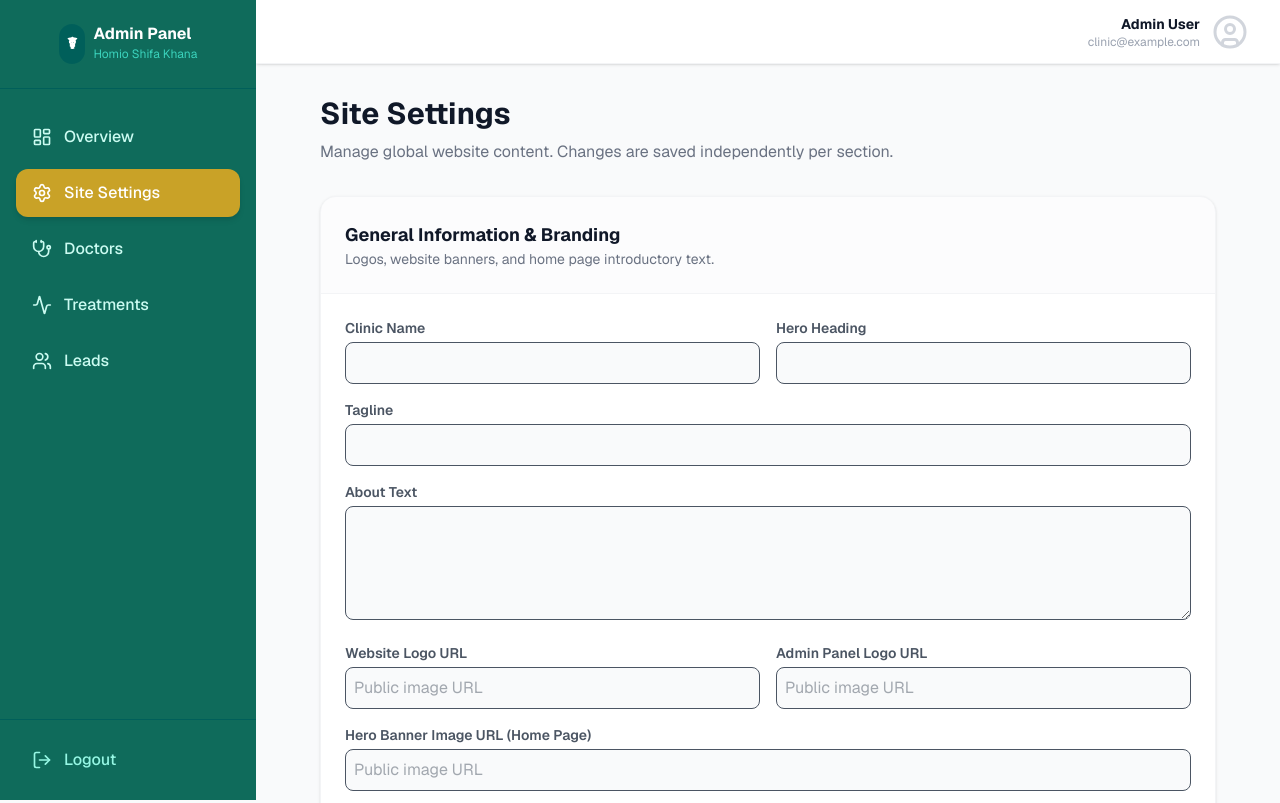
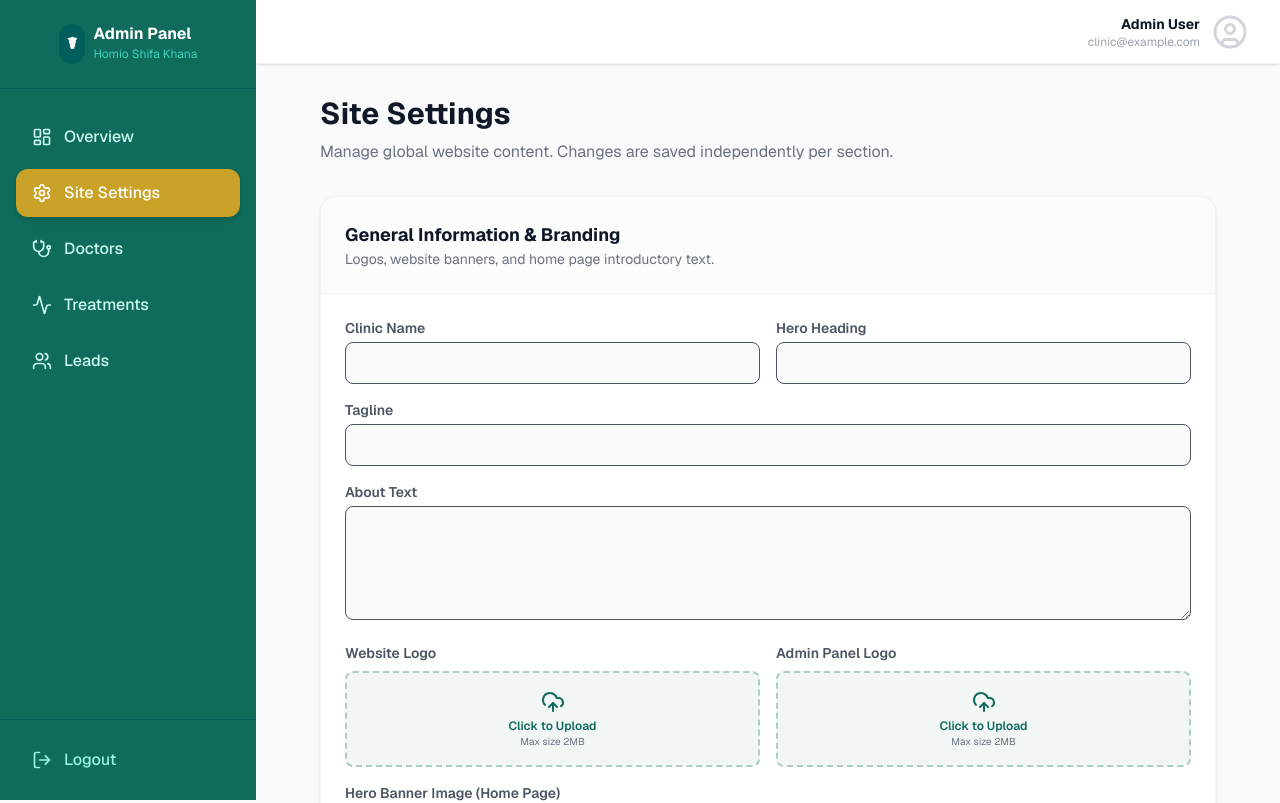
Before and after one commit to mrmahid141528/homioshifakhana-clinic, a Next.js app: page /dashboard/settings in a window 1280 px wide. Shown: the top 803 px of the page. Built offline with nearby package versions, Linux system fonts and the light colour scheme; no server answers; the database is empty.

Commit message:
feat: added direct supabase storage image upload system for admin settings

```diff
--- /dev/null
+++ b/src/components/admin/ImageUploader.tsx
@@ -0,0 +1,107 @@
+"use client";
+
+import { useState } from "react";
+import { supabase } from "@/lib/supabase/client";
+import { Loader2, UploadCloud, Trash2 } from "lucide-react";
+import { toast } from "sonner";
+
+export function ImageUploader({
+    value,
+    onChange,
+    label = "Upload Image"
+}: {
+    value?: string;
+    onChange: (url: string) => void;
+    label?: string;
+}) {
+    const [isUploading, setIsUploading] = useState(false);
+
+    const handleUpload = async (e: React.ChangeEvent<HTMLInputElement>) => {
+        const file = e.target.files?.[0];
+        if (!file) return;
+
+        if (!file.type.startsWith("image/")) {
+            return toast.error("Please upload a valid image file.");
+        }
+
+        // Limit to ~2MB just for sanity
+        if (file.size > 2 * 1024 * 1024) {
+            return toast.error("Image must be smaller than 2MB.");
+        }
+
+        setIsUploading(true);
+        // Standardize file name
+        const fileExt = file.name.split('.').pop();
+        const fileName = `${Math.random().toString(36).substring(2, 15)}_${Date.now()}.${fileExt}`;
+
+        try {
+            // Upload to Storage
+            const { data, error } = await supabase.storage
+                .from('clinic-images')
+                .upload(fileName, file, { cacheControl: '3600', upsert: true });
+
+            if (error) throw error;
+
+            // Get public URL
+            const { data: { publicUrl } } = supabase.storage.from('clinic-images').getPublicUrl(data.path);
+
+            onChange(publicUrl);
+            toast.success("Image uploaded successfully!");
+        } catch (error: any) {
+            toast.error("Upload failed: " + (error.message || "Ensure bucket exists"));
+        } finally {
+            setIsUploading(false);
+        }
+    };
+
+    const handleRemove = () => {
+        onChange("");
+    };
+
+    return (
+        <div className="flex flex-col gap-2">
+            <span className="text-sm font-semibold">{label}</span>
+
+            <div className="flex items-center gap-4">
+                {value ? (
+                    <div className="relative group w-24 h-24 rounded-lg overflow-hidden border border-gray-200 bg-gray-50 flex-shrink-0">
+                        {/* eslint-disable-next-line @next/next/no-img-element */}
+                        <img src={value} alt="Preview" className="w-full h-full object-contain" />
+                        <div className="absolute inset-0 bg-black/40 opacity-0 group-hover:opacity-100 transition-opacity flex items-center justify-center">
+                            <button type="button" onClick={handleRemove} className="bg-red-500 text-white p-2 rounded-full cursor-pointer hover:bg-red-600 transition">
+                                <Trash2 size={16} />
+                            </button>
+                        </div>
+                    </div>
+                ) : (
+                    <label className={`w-full flex flex-col items-center justify-center h-24 border-2 border-dashed border-primary-dark-green/30 bg-primary-dark-green/5 rounded-lg cursor-pointer hover:bg-primary-dark-green/10 transition relative ${isUploading && 'pointer-events-none opacity-60'}`}>
+                        {isUploading ? (
+                            <Loader2 size={24} className="text-primary-dark-green animate-spin" />
+                        ) : (
+                            <>
+                                <UploadCloud size={24} className="text-primary-dark-green mb-1" />
+                                <span className="text-xs font-semibold text-primary-dark-green">Click to Upload</span>
+                                <span className="text-[10px] text-gray-500">Max size 2MB</span>
+                            </>
+                        )}
+                        <input
+                            type="file"
+                            className="hidden"
+                            accept="image/*"
+                            onChange={handleUpload}
+                            disabled={isUploading}
+                        />
+                    </label>
+                )}
+
+                {/* If an image exists, still allow to replace by putting another box, or relying on remove then upload. */}
+                {value && (
+                    <div className="flex-1">
+                        <p className="text-xs text-green-600 font-medium mb-1">Upload complete</p>
+                        <input type="text" readOnly value={value} className="w-full text-xs text-gray-400 bg-gray-50 border p-2 rounded outline-none" />
+                    </div>
+                )}
+            </div>
+        </div>
+    );
+}
--- a/src/components/admin/doctors/DoctorsClient.tsx
+++ b/src/components/admin/doctors/DoctorsClient.tsx
@@ -7,6 +7,7 @@ import * as z from "zod";
 import { supabase } from "@/lib/supabase/client";
 import { toast } from "sonner";
 import { Pencil, Trash2, PlusCircle, X, Loader2, ArrowUp, ArrowDown } from "lucide-react";
+import { ImageUploader } from "@/components/admin/ImageUploader";
 
 // --- Schema ---
 const docSchema = z.object({
@@ -27,7 +28,7 @@ export function DoctorsClient({ initialDoctors }: { initialDoctors: any[] }) {
     const [isModalOpen, setIsModalOpen] = useState(false);
     const [editingDoc, setEditingDoc] = useState<Doctor | null>(null);
 
-    const { register, handleSubmit, reset, formState: { errors, isSubmitting } } = useForm<Doctor>({
+    const { register, handleSubmit, reset, watch, setValue, formState: { errors, isSubmitting } } = useForm<Doctor>({
         resolver: zodResolver(docSchema)
     });
 
@@ -163,8 +164,11 @@ export function DoctorsClient({ initialDoctors }: { initialDoctors: any[] }) {
                                     <input type="number" {...register('display_order')} className="w-full border rounded-lg p-2 bg-gray-50" />
                                 </div>
                                 <div>
-                                    <label className="block text-sm font-semibold mb-1">Photo URL</label>
-                                    <input {...register('photo_url')} placeholder="Public URL after upload" className="w-full border rounded-lg p-2 bg-gray-50" />
+                                    <ImageUploader
+                                        label="Doctor Photo"
+                                        value={watch('photo_url')}
+                                        onChange={(url) => setValue('photo_url', url, { shouldValidate: true })}
+                                    />
                                 </div>
                             </div>
 
--- a/src/components/admin/settings/SettingsForms.tsx
+++ b/src/components/admin/settings/SettingsForms.tsx
@@ -7,6 +7,7 @@ import { toast } from "sonner";
 import { supabase } from "@/lib/supabase/client";
 import { useState } from "react";
 import { Loader2 } from "lucide-react";
+import { ImageUploader } from "@/components/admin/ImageUploader";
 
 // --- Custom Button Component ---
 function SubmitBtn({ isSubmitting }: { isSubmitting: boolean }) {
@@ -32,7 +33,7 @@ const generalSchema = z.object({
 });
 
 export function GeneralInfoForm({ initialData }: { initialData: any }) {
-    const { register, handleSubmit, formState: { errors, isSubmitting } } = useForm<z.infer<typeof generalSchema>>({
+    const { register, handleSubmit, watch, setValue, formState: { errors, isSubmitting } } = useForm<z.infer<typeof generalSchema>>({
         resolver: zodResolver(generalSchema),
         defaultValues: {
             clinic_name: initialData?.clinic_name || "",
@@ -74,19 +75,28 @@ export function GeneralInfoForm({ initialData }: { initialData: any }) {
             </div>
             <div className="grid grid-cols-1 md:grid-cols-2 gap-4">
                 <div>
-                    <label className="block text-sm font-semibold mb-1">Website Logo URL</label>
-                    <input {...register('logo_url')} className="w-full border rounded-lg p-2 bg-gray-50 focus:outline-primary-dark-green" placeholder="Public image URL" />
+                    <ImageUploader
+                        label="Website Logo"
+                        value={watch('logo_url')}
+                        onChange={(url) => setValue('logo_url', url, { shouldValidate: true })}
+                    />
                     {errors.logo_url && <p className="text-red-500 text-xs mt-1">{errors.logo_url.message}</p>}
                 </div>
                 <div>
-                    <label className="block text-sm font-semibold mb-1">Admin Panel Logo URL</label>
-                    <input {...register('admin_logo_url')} className="w-full border rounded-lg p-2 bg-gray-50 focus:outline-primary-dark-green" placeholder="Public image URL" />
+                    <ImageUploader
+                        label="Admin Panel Logo"
+                        value={watch('admin_logo_url')}
+                        onChange={(url) => setValue('admin_logo_url', url, { shouldValidate: true })}
+                    />
                     {errors.admin_logo_url && <p className="text-red-500 text-xs mt-1">{errors.admin_logo_url.message}</p>}
                 </div>
             </div>
             <div>
-                <label className="block text-sm font-semibold mb-1">Hero Banner Image URL (Home Page)</label>
-                <input {...register('hero_image_url')} className="w-full border rounded-lg p-2 bg-gray-50 focus:outline-primary-dark-green" placeholder="Public image URL" />
+                <ImageUploader
+                    label="Hero Banner Image (Home Page)"
+                    value={watch('hero_image_url')}
+                    onChange={(url) => setValue('hero_image_url', url, { shouldValidate: true })}
+                />
                 {errors.hero_image_url && <p className="text-red-500 text-xs mt-1">{errors.hero_image_url.message}</p>}
             </div>
 
--- a/src/components/admin/treatments/TreatmentsClient.tsx
+++ b/src/components/admin/treatments/TreatmentsClient.tsx
@@ -7,6 +7,7 @@ import * as z from "zod";
 import { supabase } from "@/lib/supabase/client";
 import { toast } from "sonner";
 import { Pencil, Trash2, PlusCircle, X, Loader2, GripVertical } from "lucide-react";
+import { ImageUploader } from "@/components/admin/ImageUploader";
 
 // --- Schema ---
 const faqSchema = z.object({
@@ -196,6 +197,13 @@ export function TreatmentsClient({ initialTreatments }: { initialTreatments: any
                                         <input type="number" {...register('display_order')} className="w-full border rounded-lg p-3 bg-gray-50" />
                                     </div>
                                 </div>
+                                <div>
+                                    <ImageUploader
+                                        label="Treatment Thumbnail/Icon"
+                                        value={watch('icon_or_image_url')}
+                                        onChange={(url) => setValue('icon_or_image_url', url, { shouldValidate: true })}
+                                    />
+                                </div>
                             </div>
 
                             {/* Full Content */}
```
